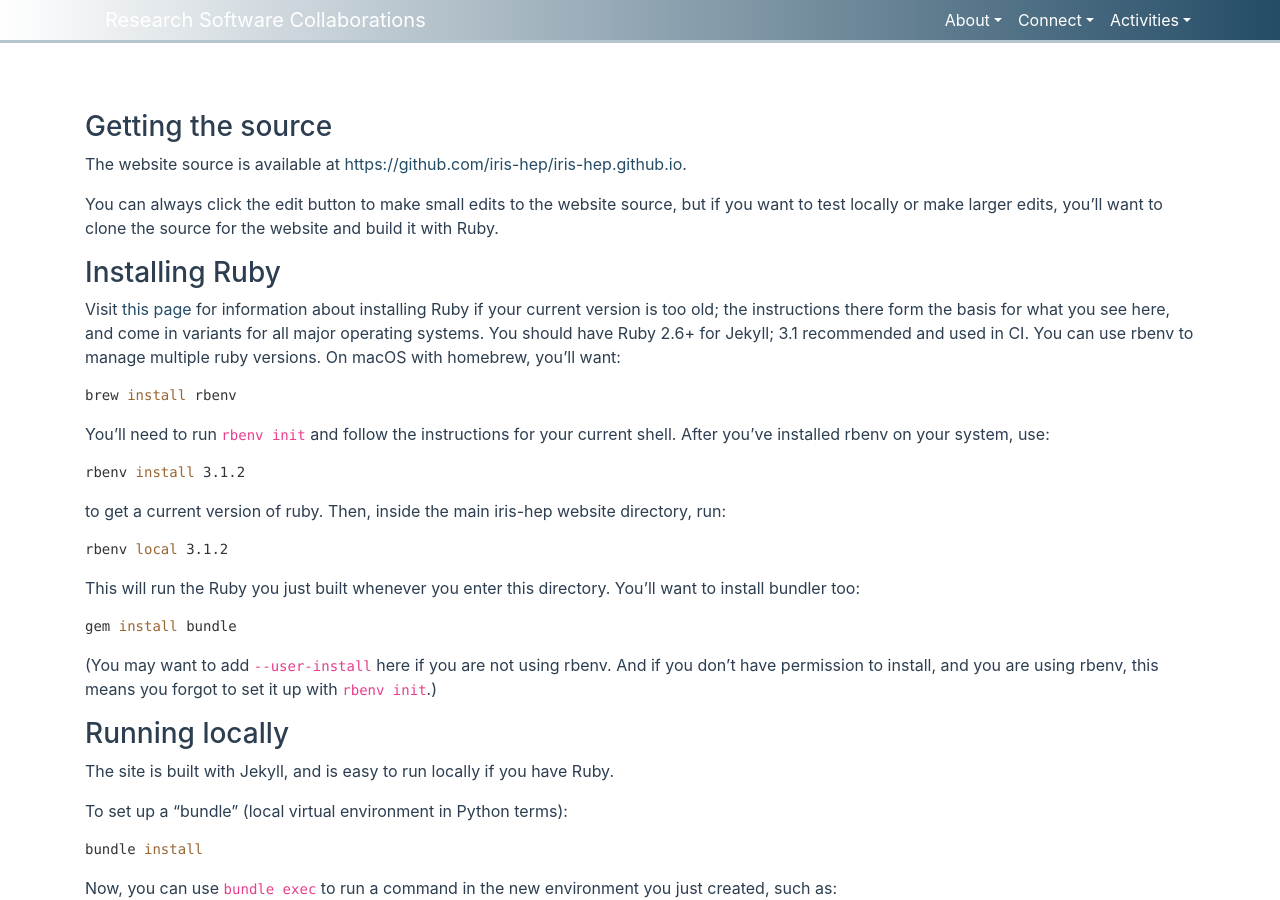
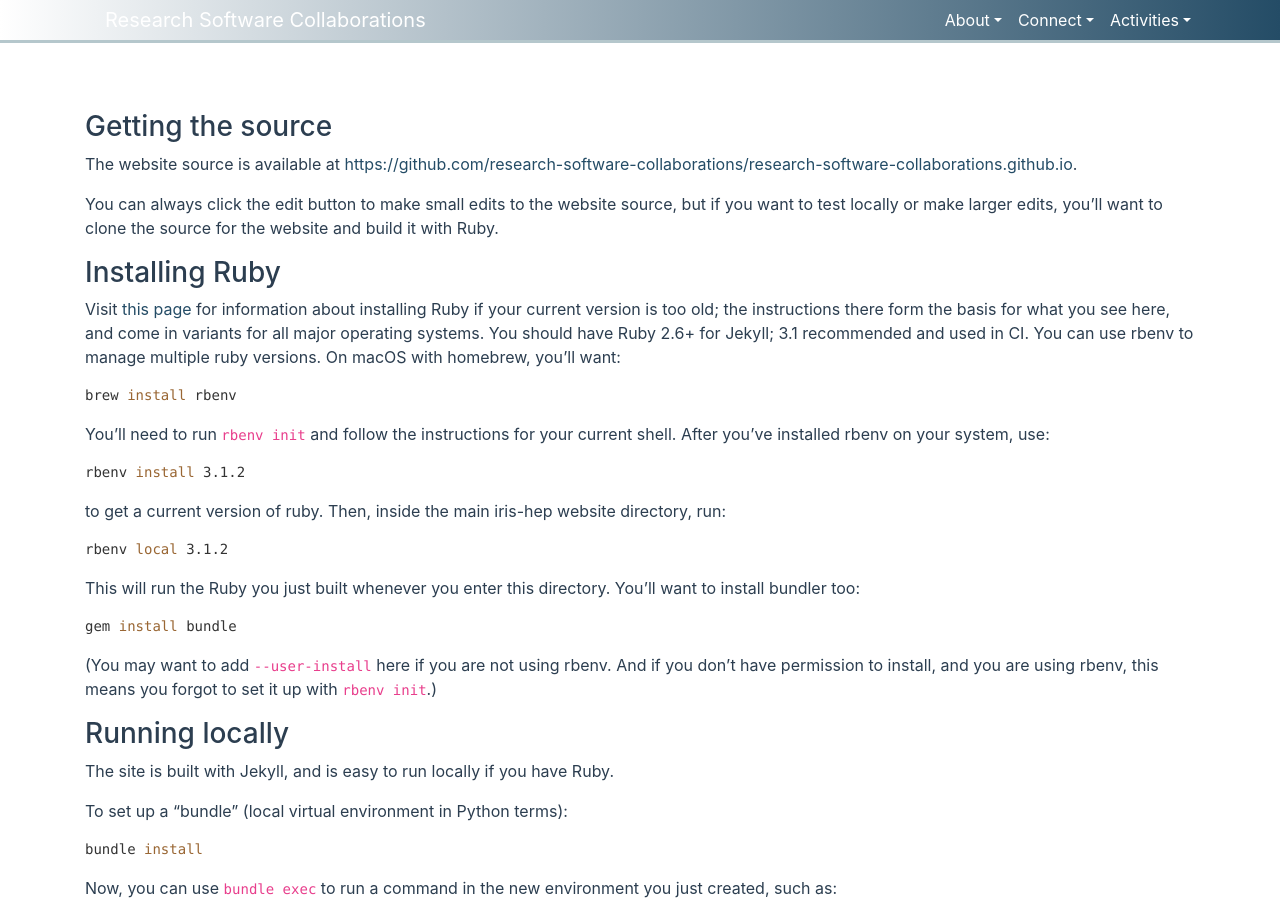
Before and after one commit to research-software-collaborations/research-software-collaborations.github.io, a Jekyll site: the page built from pages/docs/webdev.md, in a window 1280 px wide and 900 px high. Built offline with Jekyll 4.4.1, drawn with Linux system fonts in a browser that asks for light colours; cached includes are drawn as plain includes.

Commit message:
update for HSF-India

```diff
--- a/pages/docs/webdev.md
+++ b/pages/docs/webdev.md
@@ -1,13 +1,13 @@
 ---
 permalink: /docs/webdev.html
 layout: default
-title: Developing the IRIS-HEP website
+title: Developing the HSF-India website
 pagetype: doc
 ---
 
 ### Getting the source
 
-The website source is available at <https://github.com/iris-hep/iris-hep.github.io>.
+The website source is available at <https://github.com/research-software-collaborations/research-software-collaborations.github.io>.
 
 You can always click the edit button to make small edits to the website source, but if you want to test locally or make larger edits, you'll want to clone the source for the website and build it with Ruby.
 
```
